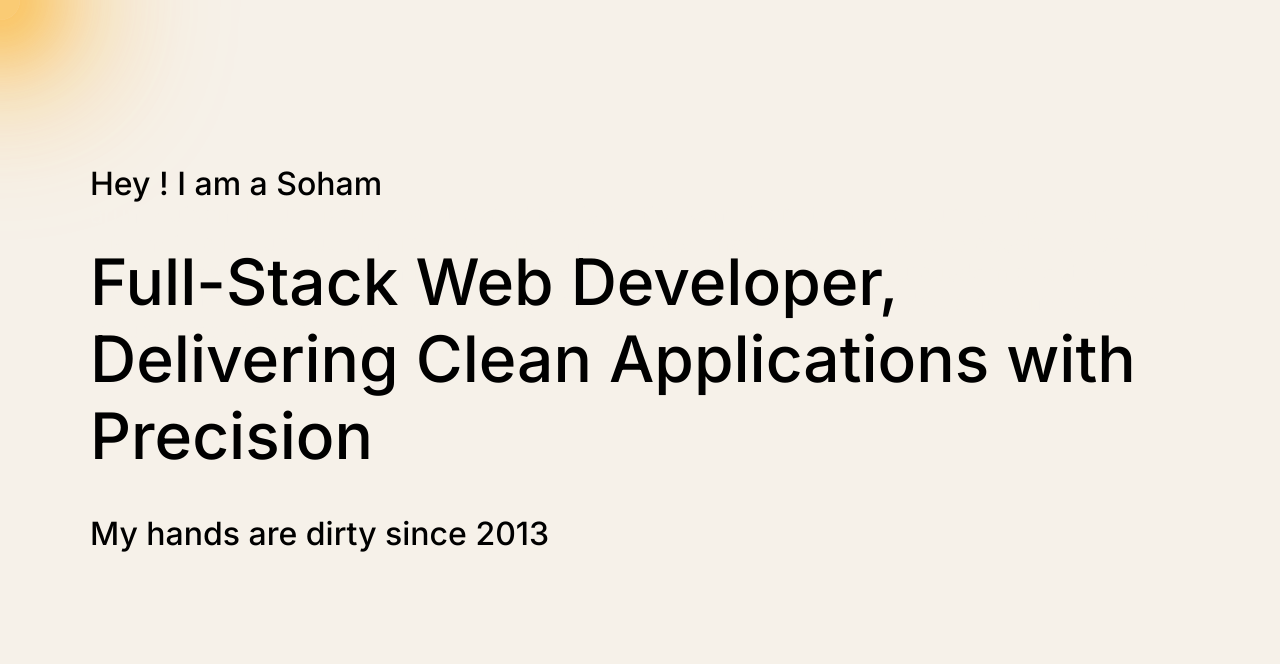
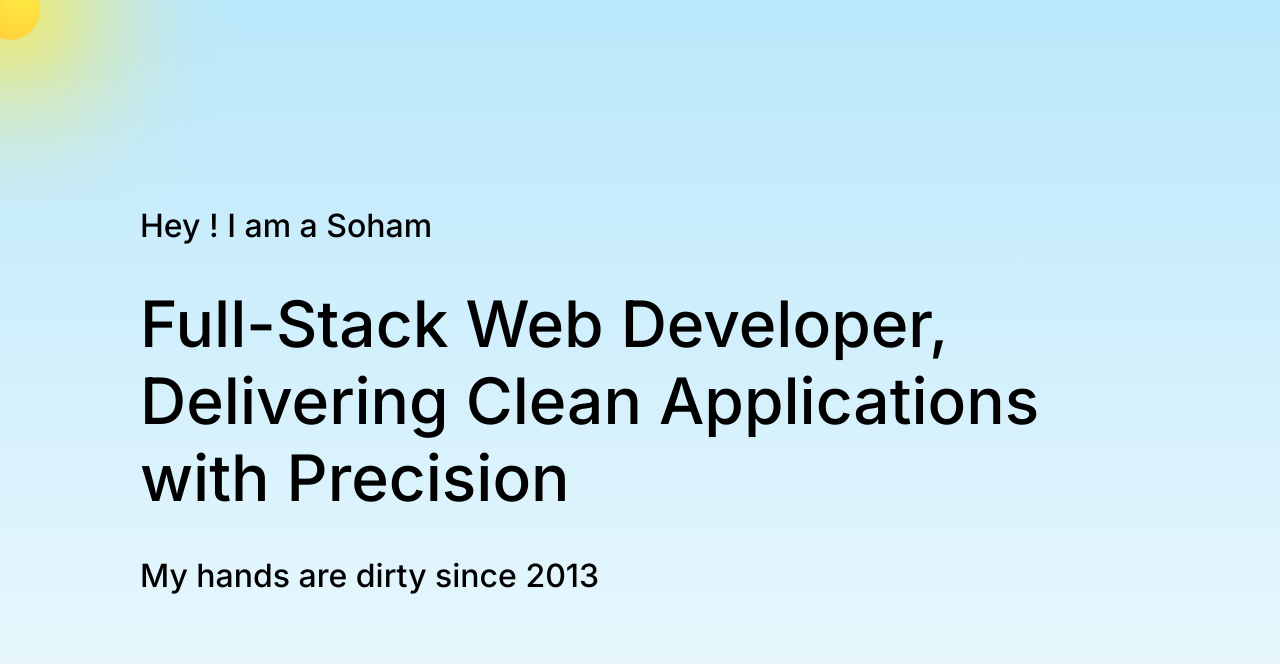
Before and after one commit to sohamnakhare/my-website, a Next.js app: page / in a window 1280 px wide. Shown: the top 664 px of the page. Built offline with nearby package versions, Linux system fonts and the light colour scheme.

Commit message:
add sun to the site

```diff
--- a/pages/index.tsx
+++ b/pages/index.tsx
@@ -19,6 +19,7 @@ const moreInfoOf = {
 
 export default function Home() {
   const [showBlurredText, setShowBlurredText] = useState(true);
+  const [contentVisibility, setContentVisibility] = useState(true);
   const [moreInfo, setMoreInfo] = useState<string>('fullstack');
 
   const handleMouseEnter = (infoOf: string) => () => {
@@ -30,13 +31,13 @@ export default function Home() {
     // setShowBlurredText(false);
   };
 
-  const moreInfoClasses = classNames(
-    'container m-auto text-lg layer-1 text-bg',
-    {
-      'fade-in-up': showBlurredText,
-      hidden: !showBlurredText,
-    }
-  );
+  const handleMainContentVisibility = (visibility) => () => {
+    setContentVisibility(visibility);
+  };
+
+  const mainClasses = classNames(inter.className, {
+    'bg-alt': !contentVisibility,
+  });
 
   return (
     <>
@@ -46,41 +47,25 @@ export default function Home() {
         <meta name="viewport" content="width=device-width, initial-scale=1" />
         <link rel="icon" href="/favicon.ico" />
       </Head>
-      <main className={inter.className}>
+      <main className={mainClasses}>
         <div className="container-fluid">
-          {/* <div className="py-2">
-            <Shake>
-              <h1 className="font-medium">Soham Nakhare</h1>
-            </Shake>
-          </div> */}
           <div
-            className={moreInfoClasses}
-            style={{ height: '100px', position: 'relative', top: 200 }}
-            key={moreInfo}
+            className="container m-auto"
+            onMouseEnter={handleMainContentVisibility(false)}
+            onMouseLeave={handleMainContentVisibility(true)}
+            data-cursor="large"
+            style={{ left: 0, right: 0, top: 0, bottom: 0 }}
           >
-            {moreInfoOf[moreInfo]}
-          </div>
-          <div className="container m-auto py-4">
-            <div className="pointer-default">
-              <h1 className="text-large font-medium" data-cursor="large">
-                Hey ! I am a Soham
-              </h1>
+            {contentVisibility && (
+              <div
+                className="pointer-default relative layer-2 d-flex full-screen-height column"
+                style={{ justifyContent: 'center' }}
+              >
+                <h1 className="text-large font-medium">Hey ! I am a Soham</h1>
                 <br />
                 <br />
                 <div className="relative layer-2">
-                <h1 className="text-huge font-medium" data-cursor="large">
-                  {/* <span
-                    className={
-                      moreInfo === 'experience'
-                        ? 'italics pointer text-shadow'
-                        : ''
-                    }
-                    onMouseEnter={handleMouseEnter('experience')}
-                    onMouseLeave={handleMouseLeave}
-                  >
-                    Experienced
-                  </span>{' '}
-                  <br /> */}
+                  <h1 className="text-huge font-medium">
                     <span
                       className="pointer"
                       onMouseEnter={handleMouseEnter('fullstack')}
@@ -103,10 +88,38 @@ export default function Home() {
                   </h1>
                 </div>
               </div>
+            )}
+            {!contentVisibility && (
+              <div className="relative layer-2 d-flex full-screen-height align-items-center">
+                <div className="d-flex space-between ">
+                  <div
+                    style={{ transform: 'rotate(-90deg)' }}
+                    className="text-huge font-medium"
+                  >
+                    Hi ! I am Soham
                   </div>
-          {/* <div className="container m-auto py-4 full-screen-height">
-            <AboutMe />
-          </div> */}
+                  <div
+                    className="text-lg font-medium"
+                    style={{ flexBasis: '35%' }}
+                  >
+                    I am a Full-Stack Web Developer with a passion for
+                    delivering clean, precise applications that exceed client
+                    expectations. With [number of years] of experience in the
+                    field, I have honed my skills in both front-end and back-end
+                    development, enabling me to handle a wide range of tasks and
+                    projects. <br />
+                    Skills: <br />
+                    Front-End Development: HTML, CSS, JavaScript, React,
+                    Angular, Vue.js <br />
+                    Back-End Development: Node.js, PHP, Python, Ruby on Rails,
+                    ASP.NET Database <br />
+                    Technologies: MySQL, MongoDB, PostgreSQL, SQLite Other
+                    Technologies: Git, AWS, Docker, Jenkins, Linux
+                  </div>
+                </div>
+              </div>
+            )}
+          </div>
         </div>
         <FollowCursor />
       </main>
--- a/styles/globals.css
+++ b/styles/globals.css
@@ -1,14 +1,17 @@
 :root {
-  --max-width: 1100px;
+  --max-width: 1000px;
   --border-radius: 12px;
   --font-mono: ui-monospace, Menlo, Monaco, 'Cascadia Mono', 'Segoe UI Mono',
     'Roboto Mono', 'Oxygen Mono', 'Ubuntu Monospace', 'Source Code Pro',
     'Fira Mono', 'Droid Sans Mono', 'Courier New', monospace;
 
   --foreground-rgb: 0, 0, 0;
-  --background-rgb: 246, 241, 233;
+  --background-rgb: 117,208,246;
+  --background-alt-rgb: 255,222,107;
   --cursor-dot-rgb: 0, 0, 0;
   --middleground-rgb: 238, 238, 238;
+  --cursorX: calc(50% - 10rem);
+  --cursorY: calc(50% - 10rem);
 }
 
 * {
@@ -26,7 +29,19 @@ body {
 
 body {
   color: rgb(var(--foreground-rgb));
-  background: rgb(var(--background-rgb));
+  background:linear-gradient(rgba(var(--background-rgb), 0.5), rgba(var(--background-rgb), 0.1));
+}
+
+.magic {
+  z-index: 5;
+  position: absolute;
+  top: var(--cursorX);
+  left: var(--cursorY);
+  width: 20rem;
+  height: 20rem;
+  background: url('/sample.jpeg') 50% 50% no-repeat fixed;
+  background-size: cover;
+  border-radius: 50%;
 }
 
 .pointer-default {
@@ -49,6 +64,10 @@ body {
   cursor: pointer;
 }
 
+.bg-alt {
+  background: rgb(var(--background-alt-rgb));
+}
+
 /* atomic classes */
 .container-fluid {
   margin: 0 40px;
@@ -64,6 +83,10 @@ body {
 
 .relative {
   position: relative;
+}
+
+.absolute {
+  position: absolute;
 }
 
 .exclusion {
@@ -106,6 +129,15 @@ body {
 .flex-shrink-none {
   flex-shrink: 0;
 }
+
+img {
+  width: 10rem;
+}
+
+.space-between {
+  justify-content: space-between;
+}
+
 /*************************/
 
 /* typography */
--- a/ui/components/FollowCursor/FollowCursor.module.css
+++ b/ui/components/FollowCursor/FollowCursor.module.css
@@ -3,14 +3,16 @@
     transition-timing-function: linear;
     transition-duration: 200ms;
     z-index: 10;
-    background: rgba(255, 165, 0, 0.5);
-    box-shadow: 0 0 60px 30px rgba(255, 165, 0, 0.4), 0 0 100px 60px rgba(255, 165, 0, 0.3), 0 0 140px 90px rgba(255, 165, 0, 0.2);
     border-radius: 50%;
 }
 
 .normal-dot {
-    width: 40px;
-    height: 40px;
+    width: 60px;
+    height: 60px;
+    background: radial-gradient(rgba(255,234,67), rgb(255,189,51));
+    box-shadow: 0 0 60px 30px rgba(255,234,67, 0.5), 0 0 100px 90px rgba(255,234,67, 0.4);
+    animation: turn 3s ease-out 0s infinite;
+    background-size: 200% 200%;
 }
 
 .small-dot {
@@ -20,10 +22,23 @@
 }
 
 .large-dot {
-    width: 80px;
-    height: 80px;
+    width: 30vw;
+    height: 30vw;
+    background: radial-gradient(rgba(255,234,67), rgb(255,189,51));
+    box-shadow: 0 0 60px 100px rgba(255,234,67, 0.5), 0 0 100px 200px rgba(255,234,67, 0.4), 0 0 140px 300px rgba(255,234,67, 0.3), 0 0 200px 500px rgba(255,234,67, 0.2);
+    animation: turn 3s ease-out 0s infinite;
+    background-size: 200% 200%;
 }
 
 .text-shadow {
     text-shadow: 2px 2px 2px;
 }
+
+@keyframes turn {
+    0%, 100% {
+      background-position: 20% 70%;
+    }
+    50% {
+      background-position: 80% 70%;
+    }
+}
--- a/ui/components/FollowCursor/FollowCursor.tsx
+++ b/ui/components/FollowCursor/FollowCursor.tsx
@@ -8,14 +8,16 @@ export const FollowCursor = () => {
 
   const handleMouseMove = (e: MouseEvent) => {
     setMousePosition({ mouseX: e.clientX, mouseY: e.clientY });
-    document.documentElement.style.setProperty('--cursorX', e.clientX + 'px');
-    document.documentElement.style.setProperty('--cursorY', e.clientY + 'px');
+    // var magic = document.getElementsByClassName('magic');
+    // var magicWHalf = magic[0].offsetWidth / 2;
+    // document.documentElement.style.setProperty('--cursorX', e.clientX + 'px');
+    // document.documentElement.style.setProperty('--cursorY', e.clientY + 'px');
     const dataCursor = e.target?.closest('[data-cursor]');
     if (dataCursor) {
       const cursorType = dataCursor.dataset.cursor;
       setCursorType(cursorType);
     } else {
-      setCursorType('small');
+      setCursorType('normal');
     }
   };
 
```
Also changed, not shown: public/sample.jpeg (added). Lines whose indentation alone changed are shown as unchanged.
